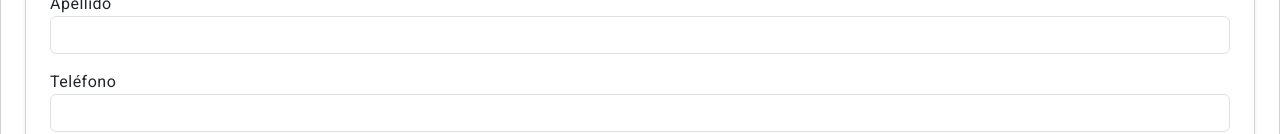
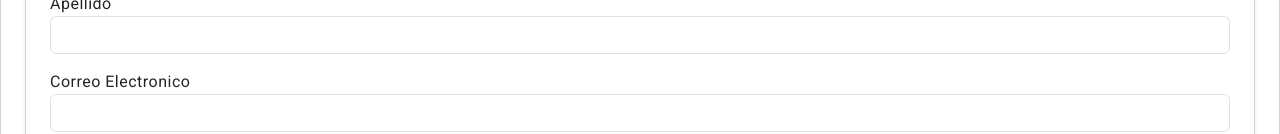
Before and after one commit to J0seFY/monosGPS-docker, an Angular app in the folder frontend/: page /buscarPersonas in a window 1280 px wide. Shown: the part 666-800 px from the top of the page. Built offline with nearby package versions, Linux system fonts and the light colour scheme.

Commit message:
correo electronico para agregar persona

```diff
--- a/frontend/src/app/components/agregar-persona/agregar-persona.component.html
+++ b/frontend/src/app/components/agregar-persona/agregar-persona.component.html
@@ -30,6 +30,11 @@
       <div class="form-group mb-3">
         <label>Apellido</label>
         <input type="text" [(ngModel)]="persona.apellido" name="apellido" class="form-control" required />
+      </div>
+
+      <div class="form-group mb-3">
+        <label>Correo Electronico</label>
+        <input type="text" [(ngModel)]="persona.correo" name="correo" class="form-control" />
       </div>
 
       <!-- Teléfono -->
--- a/frontend/src/app/components/agregar-persona/agregar-persona.component.ts
+++ b/frontend/src/app/components/agregar-persona/agregar-persona.component.ts
@@ -13,6 +13,7 @@ export class AgregarPersonaComponent {
     rut: '',
     nombre: '',
     apellido: '',
+    correo:'',
     telefono: '',
     curso: '',
     asignatura: '',
@@ -33,6 +34,7 @@ export class AgregarPersonaComponent {
           rut: '',
           nombre: '',
           apellido: '',
+          correo:'',
           telefono: '',
           curso: '',
           asignatura: '',
```
